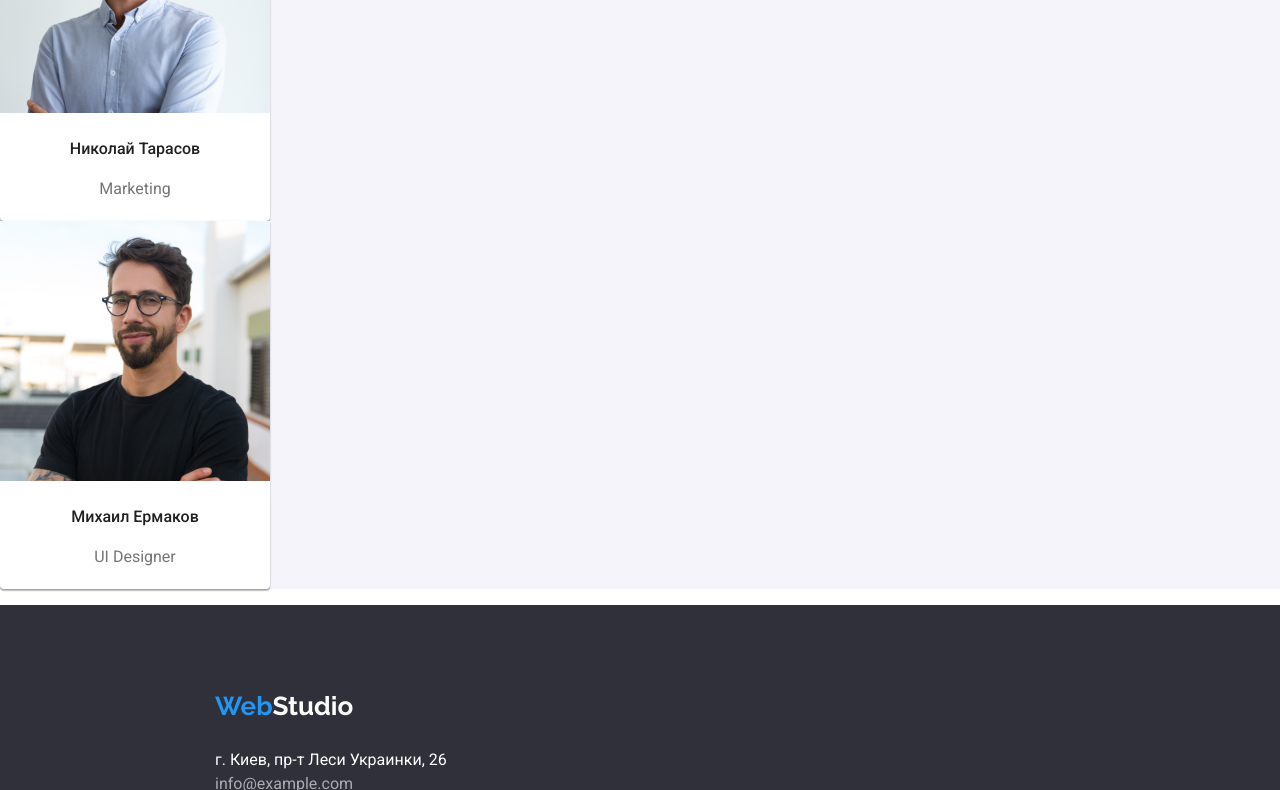
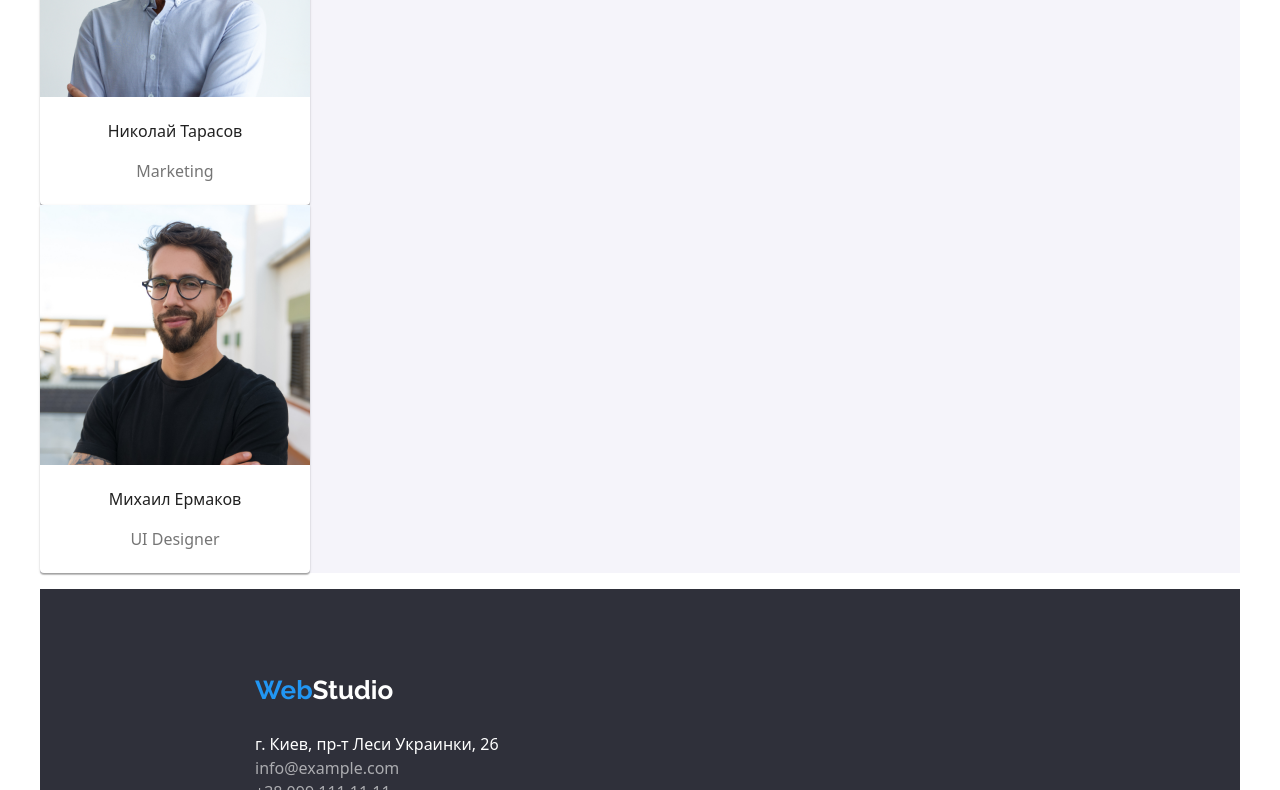
Before and after one commit to medbelka/goit-markup-hw-03, a plain HTML site: page index.html in a window 1280 px wide. Shown: the part 2010-2800 px from the top of the page. Drawn offline with nearby package versions, Linux system fonts and the light colour scheme; files that its build step writes are made by us from their sources.

Commit message:
fixed footer brand classes, added div.container

```diff
--- a/css/style.css
+++ b/css/style.css
@@ -1,12 +1,24 @@
 :root {
   --background-color: #ffffff;
-    --brand-color: #2196F3;
+  --brand-color: #2196f3;
   --text-color-primary: #212121;
   --text-color-secondary: #757575;
   --text-color-adrress-op60: rgba(255, 255, 255, 0.6);
   font-family: 'Roboto', sans-serif;
 }
 
+.container {
+  max-width: 1230px;
+  padding-left: 15px;
+  padding-right: 15px;
+  margin-top: 0;
+  margin-left: auto;
+  margin-right: auto;
+}
+
+.header-container {
+  display: flex;
+}
 .logo .logo-brand {
   font-family: 'Raleway', sans-serif;
   font-size: 26px;
@@ -18,7 +30,7 @@
 }
 
 .logo-brand {
-    color: var(--brand-color)
+  color: var(--brand-color);
 }
 
 ul {
@@ -30,28 +42,30 @@ ul {
   color: var(--brand-color);
 }
 
-.nav-panel a{
+.nav-panel a {
   color: var(--text-color-primary);
   text-decoration: none;
   font-weight: 500;
 }
 
-.nav-panel a:hover, :focus {
+.nav-panel a:hover,
+:focus {
   color: var(--brand-color);
 }
 
-.nav-contacts a{
+.nav-contacts a {
   color: var(--text-color-secondary);
   text-decoration: none;
   font-weight: 500;
 }
 
-.nav-contacts a:hover, :focus {
+.nav-contacts a:hover,
+:focus {
   color: var(--brand-color);
 }
 
 .banner {
-    background-color: #2F303A;
+  background-color: #2f303a;
 }
 
 .banner-slogan {
@@ -102,14 +116,15 @@ ul {
 }
 
 .team {
-    background-color: #F5F4FA;
+  background-color: #f5f4fa;
 }
 
 .team-card {
   background-color: var(--background-color);
   width: 270px;
   height: 368px;
-    box-shadow: 0px 1px 3px rgba(0, 0, 0, 0.12), 0px 1px 1px rgba(0, 0, 0, 0.14), 0px 2px 1px rgba(0, 0, 0, 0.2);
+  box-shadow: 0px 1px 3px rgba(0, 0, 0, 0.12), 0px 1px 1px rgba(0, 0, 0, 0.14),
+    0px 2px 1px rgba(0, 0, 0, 0.2);
   border-radius: 0px 0px 4px 4px;
 }
 
@@ -138,7 +153,7 @@ ul {
 }
 
 #footer {
-    background-color: #2F303A;
+  background-color: #2f303a;
   padding: 60px 215px;
 }
 
@@ -149,23 +164,24 @@ ul {
   color: var(--background-color);
 }
 
-#footer .nav-contacts a{
+#footer .nav-contacts a {
   font-weight: 400;
   color: var(--text-color-adrress-op60);
   line-height: 24px;
 }
 
-#footer .nav-contacts a:hover, :focus{
+#footer .nav-contacts a:hover,
+:focus {
   color: var(--brand-color);
 }
 
-.logo-brand-footer {
+.logo-footer {
+  color: var(--background-color);
+}
+
+.logo-footer > .logo-brand {
   color: var(--brand-color);
 }
-
-/* .logo-footer {
-    padding: 10px 40px;
-} */
 
 .address {
   font-style: normal;
@@ -179,7 +195,7 @@ ul {
 }
 
 .button {
-    background-color: #F5F4FA;
+  background-color: #f5f4fa;
   color: var(--text-color-primary);
   width: fit-content;
   border: 1px solid;
--- a/index.html
+++ b/index.html
@@ -4,17 +4,19 @@
     <meta charset="UTF-8">
     <meta name="viewport" content="width=, initial-scale=1.0">
     <link rel="stylesheet" href="./css/style.css">
-    <link rel="stylesheet" href=".css/normalize.css">
-    <link rel="preconnect" href="https://fonts.gstatic.com">
+    <link rel="stylesheet" href="node_modules/modern-normalize/modern-normalize.css">    <link rel="preconnect" href="https://fonts.gstatic.com">
     <link href="https://fonts.googleapis.com/css2?family=Raleway:wght@700&family=Roboto:wght@400;500;700;900&display=swap" rel="stylesheet">
     <title>Студия</title>
 </head>
 <body>
+        <div class="container">
         <!--header container-->
         <header>
+            <div class="header-container">
                 <nav>
-            <h1 class="logo"><span class="logo-brand">Web</span>Studio</h1>
-            <ul  class="nav-panel">
+                    <p class="logo"><span class="logo-brand">Web</span>Studio</p>
+                    <div class="nav-container">
+                        <ul class="nav-panel">
                             <li><a id="current" href="./index.html">Студия</a></li>
                             <li><a href="./portfolio.html">Портфолио</a></li>
                             <li><a href="#footer">Контакты</a></li>
@@ -23,12 +25,14 @@
                             <li class="nav-contacts"><a href="mailto:info@devstudio.com">info@devstudio.com</a></li>
                             <li class="nav-contacts"><a href="tel:+380991111111">+38 099 111 11 11</a></li>
                         </ul>
+                    </div>
                 </nav>
+            </div>
         </header>
         <main>
             <!--banner container-->
             <div class="banner">
-            <h2 class="banner-slogan">Эффективные решения для вашего бизнеса</h2>
+                <h1 class="banner-slogan">Эффективные решения для вашего бизнеса</h1>
                 <a href="#">Заказать услугу</a>
             </div>
             <!--preferences section-->
@@ -88,12 +92,13 @@
         </main>
         <!-- footer container -->
         <footer id="footer">
-        <p class="logo-footer"><span class="logo-brand-footer">Web</span>Studio</p>
+            <p class="logo-footer"><span class="logo-brand">Web</span>Studio</p>
             <ul>
                 <li><address class="address">г. Киев, пр-т Леси Украинки, 26</address></li>
                 <li class="nav-contacts"><a href="mailto:info@example.com">info@example.com</a></li>
                 <li class="nav-contacts"><a href="tel:+380991111111">+38 099 111 11 11</a></li>
             </ul>
         </footer>
+    </div>
 </body>
 </html>
--- a/portfolio.html
+++ b/portfolio.html
@@ -5,12 +5,12 @@
     <meta http-equiv="X-UA-Compatible" content="IE=edge">
     <meta name="viewport" content="width=device-width, initial-scale=1.0">
     <link rel="stylesheet" href="./css/style.css">
-    <link rel="stylesheet" href=".css/normalize.css">
-    <link rel="preconnect" href="https://fonts.gstatic.com">
+    <link rel="stylesheet" href="node_modules/modern-normalize/modern-normalize.css">    <link rel="preconnect" href="https://fonts.gstatic.com">
     <link href="https://fonts.googleapis.com/css2?family=Raleway:wght@700&family=Roboto:wght@400;500;700;900&display=swap" rel="stylesheet">
     <title>Портфолио</title>
 </head>
 <body>
+    <div class="container">
      <!--header container-->
         <header>
             <nav>
@@ -115,12 +115,13 @@
         </main>
         <!-- footer container -->
         <footer id="footer">
-        <p class="logo-footer"><span class="logo-brand-footer">Web</span>Studio</p>
+            <p class="logo-footer"><span class="logo-brand">Web</span>Studio</p>
             <ul>
                 <li><address class="address">г. Киев, пр-т Леси Украинки, 26</address></li>
                 <li class="nav-contacts"><a href="mailto:info@example.com">info@example.com</a></li>
                 <li class="nav-contacts"><a href="tel:+380991111111">+38 099 111 11 11</a></li>
             </ul>
         </footer>
+    </div>
 </body>
 </html>
```
Lines whose indentation alone changed are shown as unchanged.
